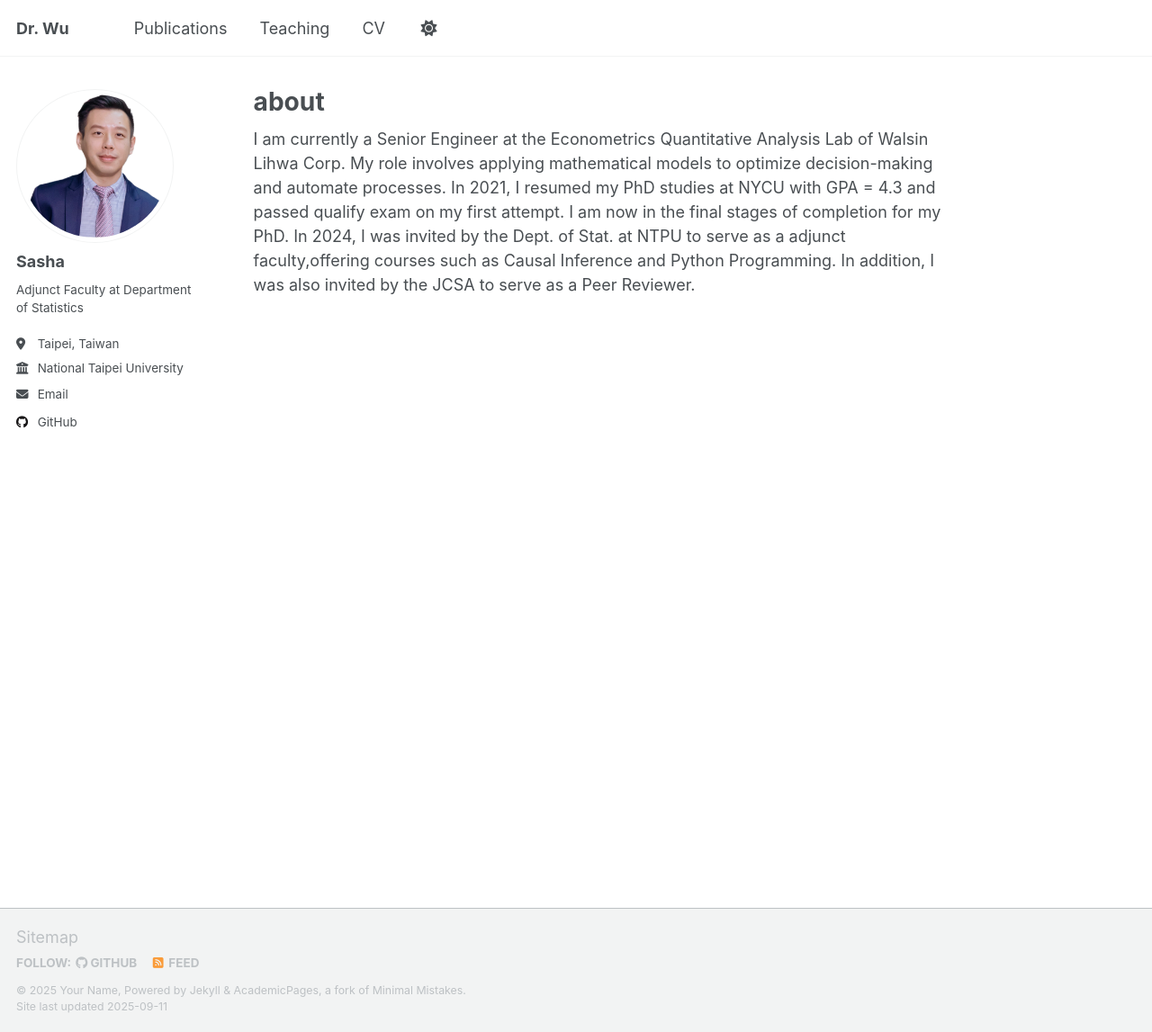
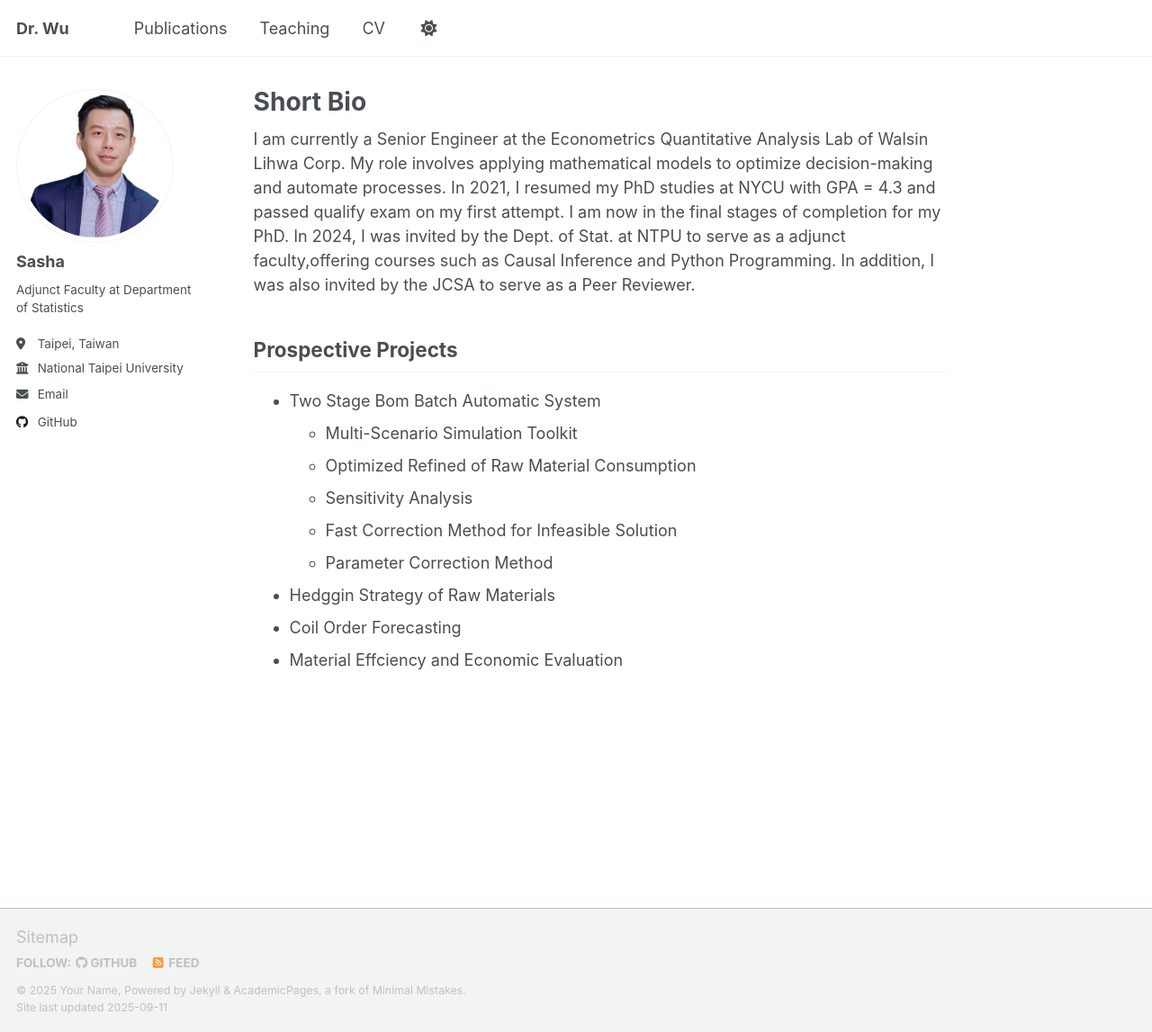
Before and after one commit to SashaWuNYCU/sashawunycu.github.io, a Jekyll site: the page built from _pages/about.md, in a window 1280 px wide and 1147 px high. Shown: the whole window at 90% size. Built offline with Jekyll 4.4.1, drawn with Linux system fonts in a browser that asks for light colours; a script that is not in the unit is left out.

Commit message:
Add proj ver 250911

```diff
--- a/_pages/about.md
+++ b/_pages/about.md
@@ -1,6 +1,6 @@
 ---
 permalink: /
-title: "about"
+title: "Short Bio"
 author_profile: true
 redirect_from:
   - /about/
@@ -8,3 +8,15 @@ redirect_from:
 ---
 
 I am currently a Senior Engineer at the Econometrics Quantitative Analysis Lab of Walsin Lihwa Corp. My role involves applying mathematical models to optimize decision-making and automate processes. In 2021, I resumed my PhD studies at NYCU with GPA = 4.3 and passed qualify exam on my first attempt. I am now in the final stages of completion for my PhD. In 2024, I was invited by the Dept. of Stat. at NTPU to serve as a adjunct faculty,offering courses such as Causal Inference and Python Programming. In addition, I was also invited by the JCSA to serve as a Peer Reviewer.
+
+Prospective Projects
+------
+ * Two Stage Bom Batch Automatic System
+   * Multi-Scenario Simulation Toolkit
+   * Optimized Refined of Raw Material Consumption
+   * Sensitivity Analysis
+   * Fast Correction Method for Infeasible Solution
+   * Parameter Correction Method
+ * Hedggin Strategy of Raw Materials
+ * Coil Order Forecasting
+ * Material Effciency and Economic Evaluation
```
